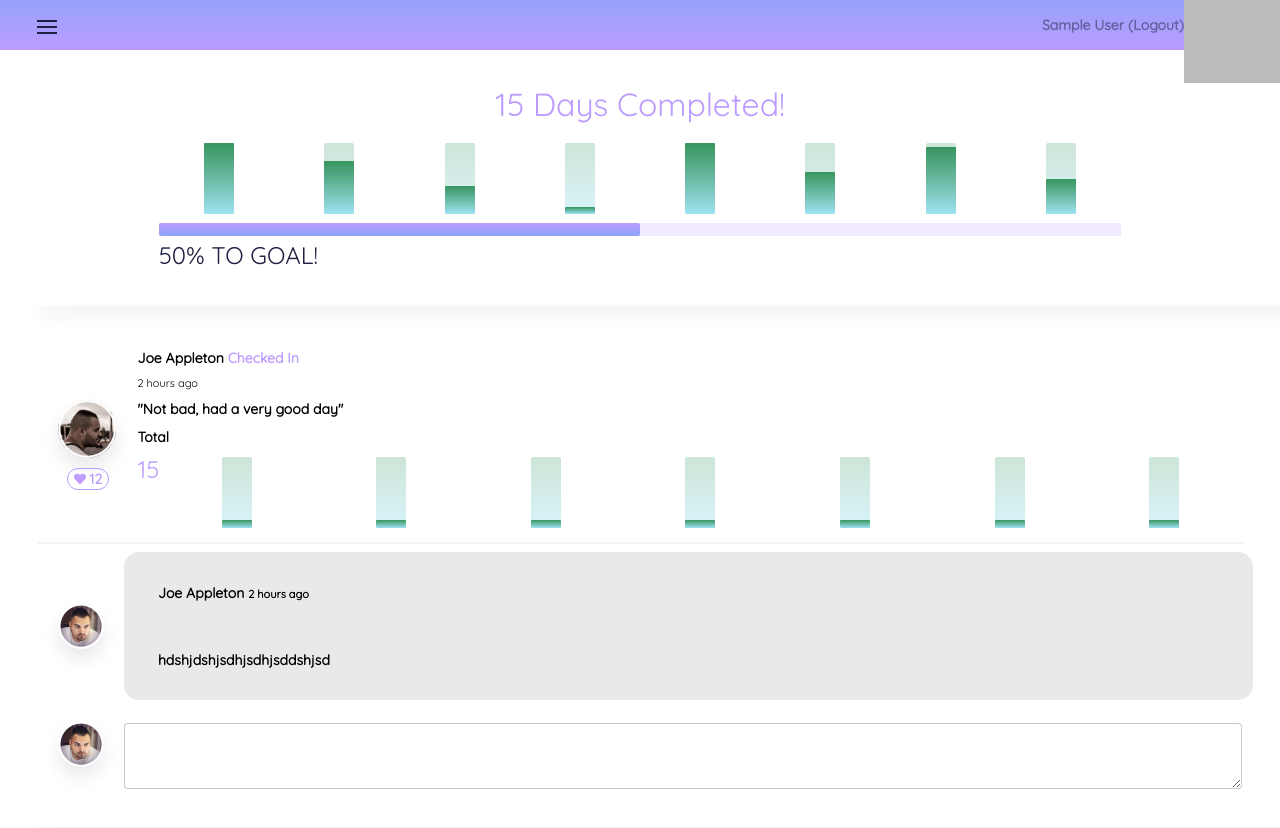
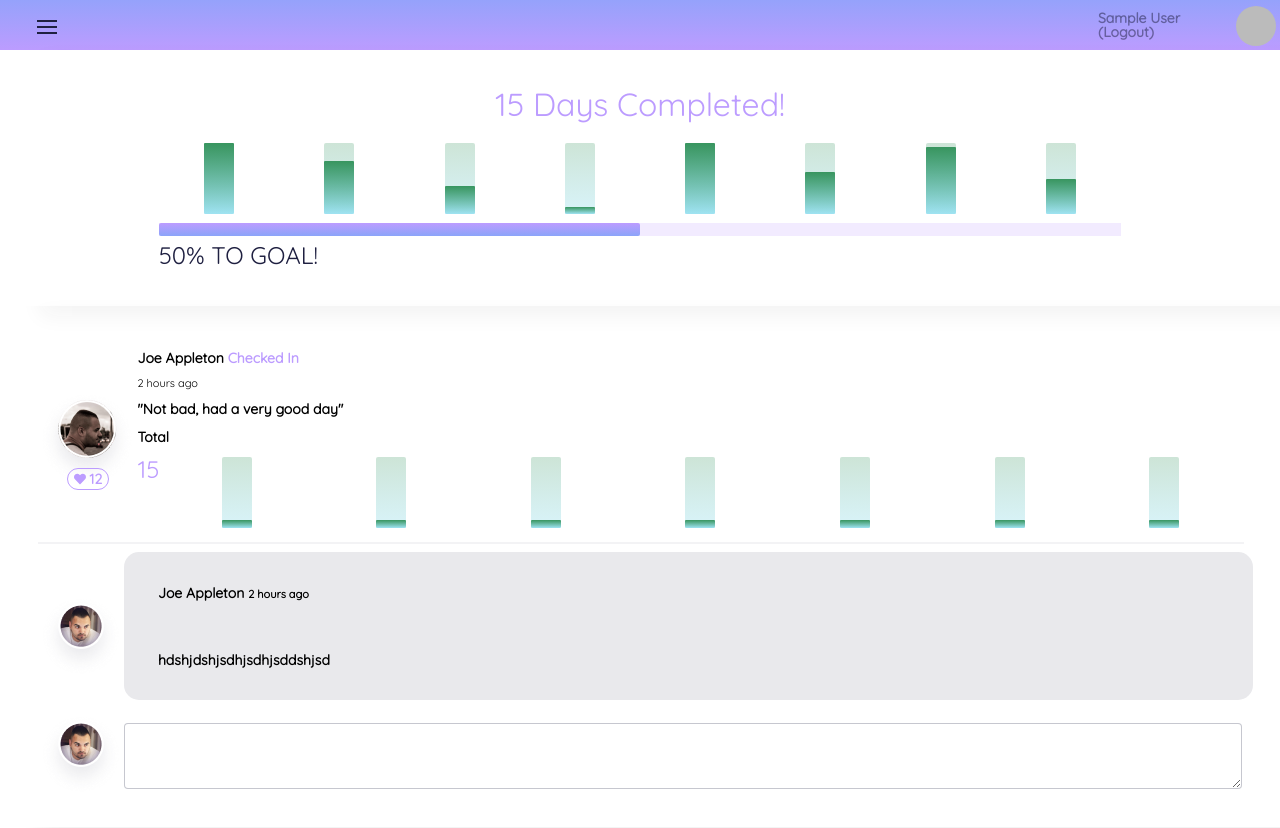
Before and after one commit to joeappleton18/running-contemp-web-app-solutions, a React (Create React App) app: page / in a window 1280 px wide. Shown: the top 828 px of the page. Built offline with nearby package versions, Linux system fonts and the light colour scheme; no server answers; sample sign-in values are in the browser's storage.

Commit message:
week 8 solutions complete

```diff
--- a/src/Components/Header.js
+++ b/src/Components/Header.js
@@ -54,6 +54,11 @@ const StyledUserAvatar = styled.div`
     align-items: center;
     img {
       margin-top: 8%;
+      margin: 1% 2% 0 2%;
+      border-radius: 50%;
+      width: 40px;
+      height: 40px;
+
     }
   `;
 
```
